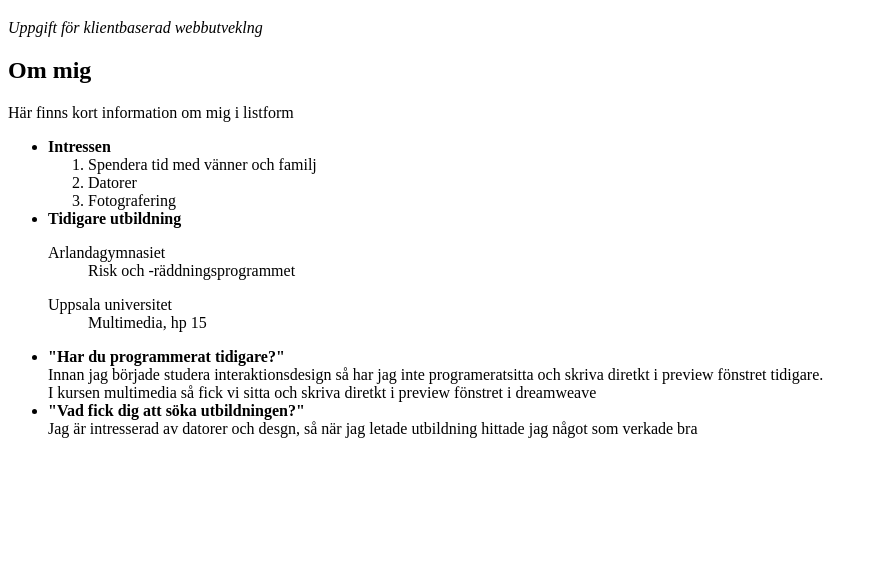
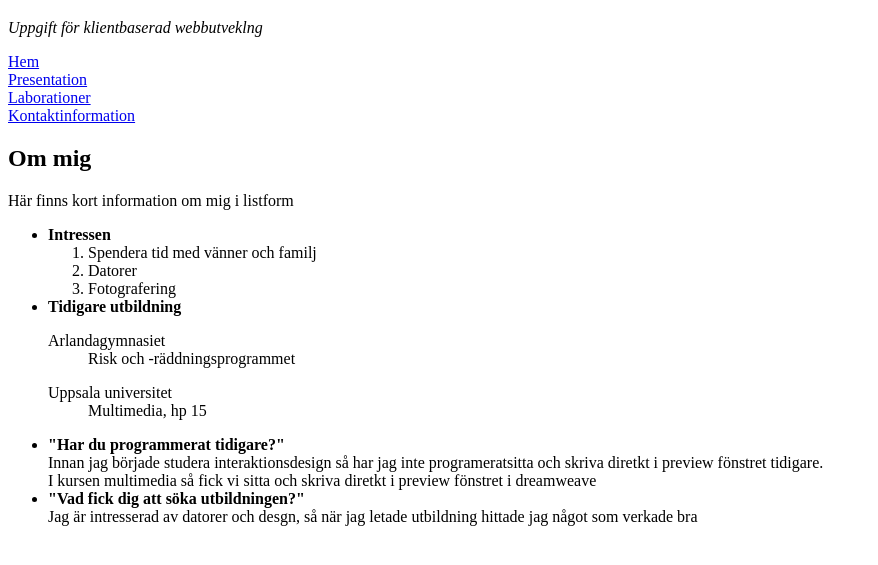
Before and after one commit to wisseng/ow222bf-1dv435-laborationer, a plain HTML site: page pages/presentation.html in a window 1280 px wide. Shown: the part 61-626 px from the top of the page, without its empty margins (0-878 px from the left). Drawn offline with Linux system fonts and the light colour scheme.

Commit message:
lagt till laborationer och skrivit mer kod

```diff
--- a/pages/presentation.html
+++ b/pages/presentation.html
@@ -8,6 +8,13 @@
     <body>
         <h1>Presentation av Oliver</h1>
         <i>Uppgift för klientbaserad webbutveklng</i>
+        <p></p>
+
+            <a href="../index.html">Hem</a><br>
+            <a href="presentation.html">Presentation</a><br>
+            <a href="Laborationer.html">Laborationer</a><br>
+            <a href="kontakt.html">Kontaktinformation</a><br>
+
             <h2>Om mig</h2>
             <p>Här finns kort information om mig i listform</p>
                 <ul>
```
Also changed, not shown: pages/Laborationer.html (added, +15 -0 lines).
